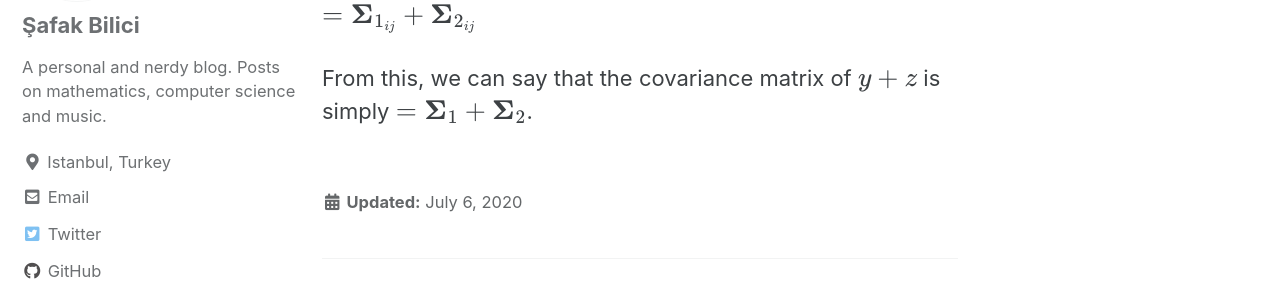
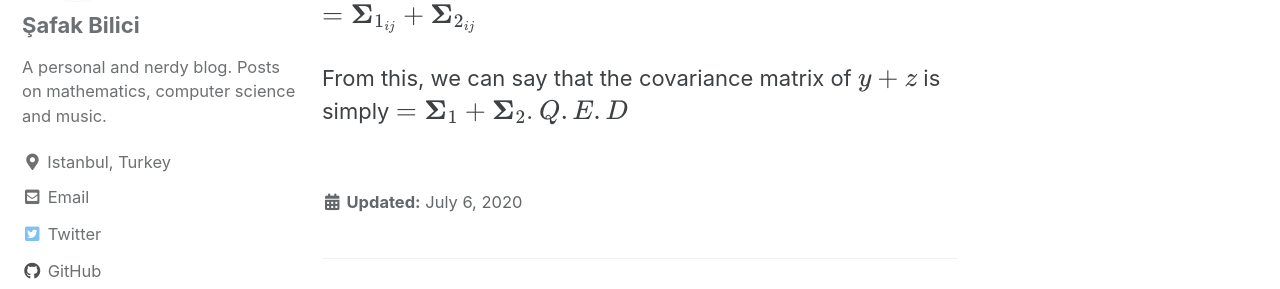
Before and after one commit to safakkbilici/safakkbilici.github.io, a Jekyll site: the page built from _posts/2020-07-06-getting-started.md, in a window 1280 px wide and 900 px high, scrolled down 2009 px. Shown: the part 167-456 px from the top of the window. Built offline with Jekyll 4.4.1, drawn with Linux system fonts in a browser that asks for light colours; cached includes are drawn as plain includes; formulas are drawn with MathJax 3.

Commit message:
TeX mode ongit add .!

```diff
--- a/_posts/2020-07-06-getting-started.md
+++ b/_posts/2020-07-06-getting-started.md
@@ -45,3 +45,4 @@ $$(\mathop{\mathbb{E}}[y_iy_j] - \mathop{\mathbb{E}}[y_i]\mathop{\mathbb{E}}[y_j
 $$=\boldsymbol\Sigma_{1_{ij}} + \boldsymbol\Sigma_{2_{ij}}$$
 
 From this, we can say that the covariance matrix of $$y+z$$ is simply $$=\boldsymbol\Sigma_{1} + \boldsymbol\Sigma_{2}$$.
+$$Q.E.D$$
```
